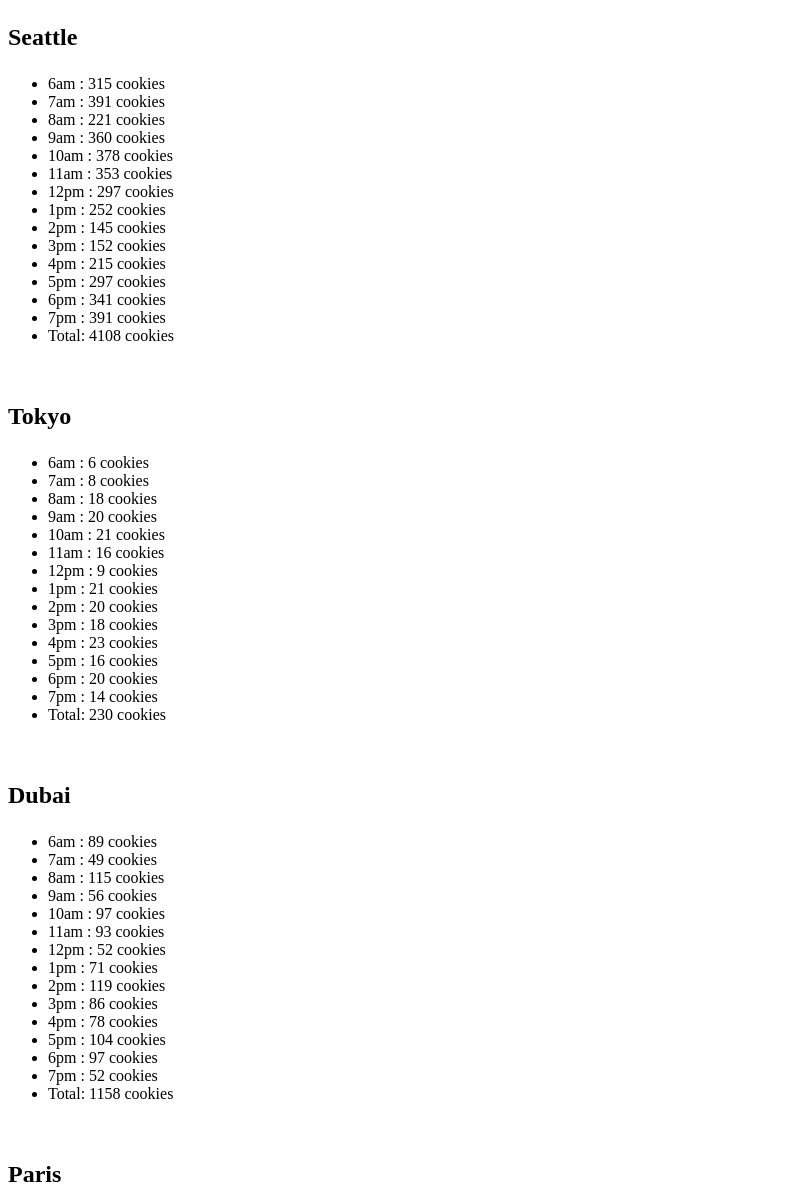
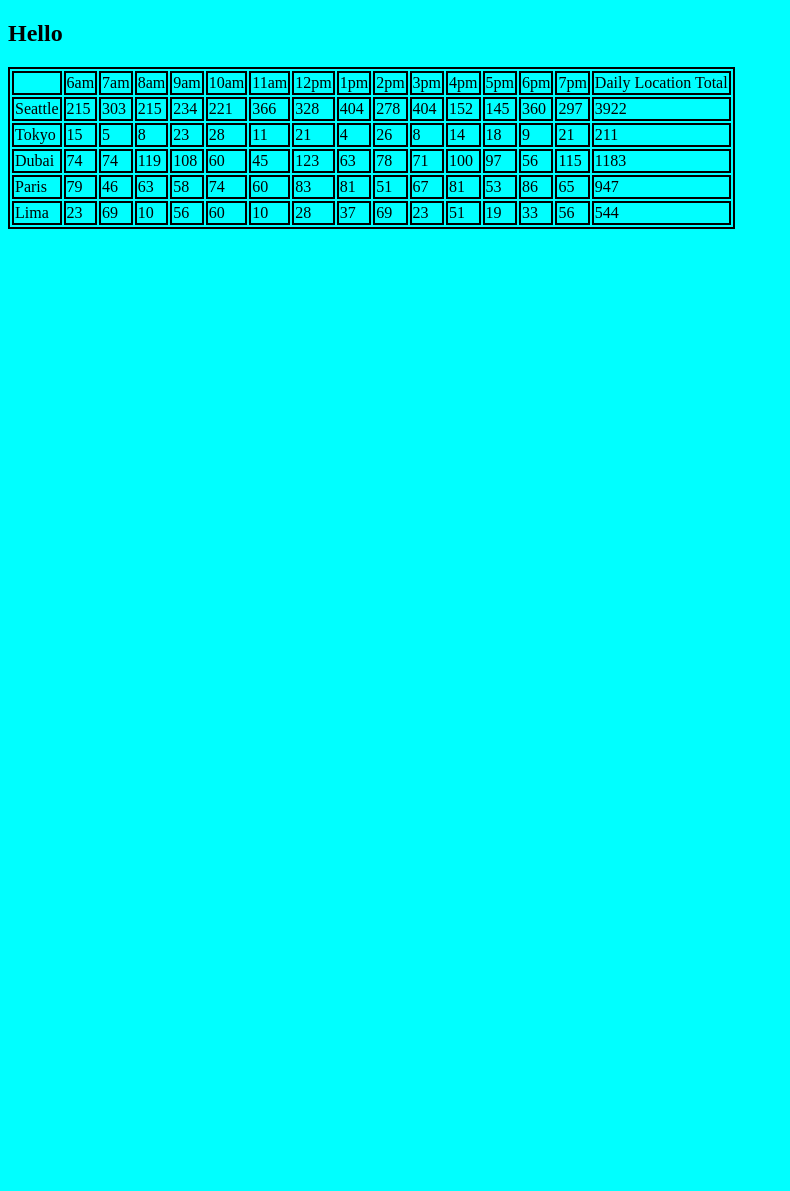
Before and after one commit to HamzaLTUC/cookie-stand, a plain HTML site: page sales.html in a window 1280 px wide. Shown: the top 1191 px of the page, without its empty margins (0-790 px from the left). After the commit the page ends 800 px from the top, so only its background shows below. Drawn offline with Linux system fonts and the light colour scheme.

Commit message:
added table

```diff
--- a/css/style.css
+++ b/css/style.css
@@ -36,3 +36,7 @@ img{
 body{
     background-color: cyan;
 }
+
+table, th, td {
+  border: 2px solid black;
+}
--- a/js/app.js
+++ b/js/app.js
@@ -1,232 +1,265 @@
 'use strict';
 let hours = ['6am', '7am', '8am', '9am', '10am', '11am', '12pm', '1pm', '2pm', '3pm', '4pm', '5pm', '6pm', '7pm'];
+let branches =[];
+// Let Total = [];
 
-let firstBranch = document.getElementById('Seattle');
-let para = document.createElement('P');
-firstBranch.appendChild(para);
-para.innerHTML = 'Seattle';
-let div1 = document.getElementById('SeattleList');
+let table= document.getElementById('SalmonTable');
 
-let unorderlist = document.createElement('ul');
-div1.appendChild(unorderlist);
+// header Function
+function header (){
+  let tableRow = document.createElement('tr');
+  table.appendChild(tableRow);
+  let tableData1=document.createElement('td');
+  tableRow.appendChild(tableData1);
+  tableData1.textContent= ' ';
+  for (let index = 0; index < hours.length; index++) {
+    let tableData=document.createElement('td');
+    tableRow.appendChild(tableData);
+    tableData.textContent=hours[index];
+
+  }
+  let tableData2=document.createElement('td');
+  tableRow.appendChild(tableData2);
+  tableData2.textContent= 'Daily Location Total';
+}
+header();
+// content function
+Stores.prototype.content=function(){
+  let tableRow = document.createElement('tr');
+  table.appendChild(tableRow);
+  let tableData1=document.createElement('td');
+  tableRow.appendChild(tableData1);
+  tableData1.innerHTML = this.storeName;
+  for (let index = 0; index < this.data.length; index++) {
+    let tableData=document.createElement('td');
+    tableRow.appendChild(tableData);
+    tableData.textContent= this.data[index];
+  }
+  let tableData=document.createElement('td');
+  tableRow.appendChild(tableData);
+  tableData.textContent= this.sum;
+
+};
+
+// Random function
+function Stores (storeName,maxHoursCustomers,minHoursCustomer,avgCookiesByCustomer) {
+  this.storeName = storeName;
+  this.maxHoursCustomers=maxHoursCustomers;
+  this.minHoursCustomer=minHoursCustomer;
+  this.avgCookiesByCustomer=avgCookiesByCustomer;
+  this.sum= 0;
+  this.data= [];
+  this.random();
+  branches.push(this);
+}
+
+Stores.prototype.random= function () {
+  for (let i = 0; i < hours.length; i++) {
+    let arrData = Math.ceil((getRandomInt(this.minHoursCustomer, this.maxHoursCustomers)) * this.avgCookiesByCustomer);
+    this.data.push(arrData);
+    this.sum = this.sum + arrData;
+  }
+};
 
 
 
-let Seattle = {
-  maxHoursCustomers: 65,
-  minHoursCustomer: 23,
-  avgCookiesByCustomer: 6.3,
-  sum: 0,
-  data: [],
-
-  random: function () {
-    for (let i = 0; i < hours.length; i++) {
-      let arrData = Math.ceil((getRandomInt(this.minHoursCustomer, this.maxHoursCustomers)) * this.avgCookiesByCustomer);
-      this.data.push(arrData);
-      this.sum = this.sum + arrData;
-    }
-
-  },
-  cookieRender: function () {
-
-
-
-    for (let i = 0; i < hours.length; i++) {
-      let list = document.createElement('li');
-      unorderlist.appendChild(list);
-      list.innerHTML = hours[i] + ' : ' + this.data[i] + ' cookies';
-    }
-    let list = document.createElement('li');
-    unorderlist.appendChild(list);
-    list.innerHTML = 'Total: ' + this.sum + ' cookies';
-
-  }
-};
-Seattle.random();
-Seattle.cookieRender();
-
-//Here is is the 2nd branch
-
-let secondtBranch = document.getElementById('Tokyo');
-let para2 = document.createElement('P');
-secondtBranch.appendChild(para2);
-para2.innerHTML = 'Tokyo';
-let divTokyo = document.getElementById('TokyoList');
-
-let unorderlist2 = document.createElement('ul');
-divTokyo.appendChild(unorderlist2);
-
-
-let Tokyo = {
-  maxHoursCustomers: 24,
-  minHoursCustomer: 3,
-  avgCookiesByHour: 1.2,
-  data: [],
-  sum: 0,
-
-  random: function () {
-    for (let i = 0; i < hours.length; i++) {
-      let arrData = Math.ceil((getRandomInt(this.minHoursCustomer, this.maxHoursCustomers)) * this.avgCookiesByHour);
-      this.data.push(arrData);
-      this.sum = this.sum + arrData;
-    }
-
-  },
-  cookieRender: function () {
-
-
-
-    for (let i = 0; i < hours.length; i++) {
-      let list = document.createElement('li');
-      unorderlist2.appendChild(list);
-      list.innerHTML = hours[i] + ' : ' + this.data[i] + ' cookies';
-    }
-    let list = document.createElement('li');
-    unorderlist2.appendChild(list);
-    list.innerHTML = 'Total: ' + this.sum + ' cookies';
-
-  }
-};
-Tokyo.random();
-Tokyo.cookieRender();
+new Stores('Seattle', '65','23','6.3');
+new Stores('Tokyo', '24','3','1.2');
+new Stores('Dubai', '38','11','3.7');
+new Stores('Paris', '38','20','2.3');
+new Stores('Lima', '16','2','4.6');
 
 
 
 
-//here the third branch
-let thirdtBranch = document.getElementById('Dubai');
-let para3 = document.createElement('P');
-thirdtBranch.appendChild(para3);
-para3.innerHTML = 'Dubai';
-let div2 = document.getElementById('DubaiList');
-
-let unorderlist3 = document.createElement('ul');
-div2.appendChild(unorderlist3);
-
-let Dubai = {
-  maxHoursCustomers: 38,
-  minHoursCustomer: 11,
-  avgCookiesByHour: 3.7,
-  data:[],
-  sum:0 ,
-
-  random: function () {
-    for (let i = 0; i < hours.length; i++) {
-      let arrData = Math.ceil((getRandomInt(this.minHoursCustomer, this.maxHoursCustomers)) * this.avgCookiesByHour);
-      this.data.push(arrData);
-      this.sum = this.sum + arrData;
-    }
-
-  },
-  cookieRender: function () {
+for(let i=0; i< branches.length;i++){
+  branches[i].content();
+}
 
 
 
-    for (let i = 0; i < hours.length; i++) {
-      let list = document.createElement('li');
-      unorderlist3.appendChild(list);
-      list.innerHTML = hours[i] + ' : ' + this.data[i] + ' cookies';
-    }
-    let list = document.createElement('li');
-    unorderlist3.appendChild(list);
-    list.innerHTML = 'Total: ' + this.sum + ' cookies';
+//Here is is the 2nd branch
 
-  }
-};
+// let secondtBranch = document.getElementById('Tokyo');
+// let para2 = document.createElement('P');
+// secondtBranch.appendChild(para2);
+// para2.innerHTML = 'Tokyo';
+// let divTokyo = document.getElementById('TokyoList');
+
+// let unorderlist2 = document.createElement('ul');
+// divTokyo.appendChild(unorderlist2);
 
 
-Dubai.random();
-Dubai.cookieRender();
+// let Tokyo = {
+//   maxHoursCustomers: 24,
+//   minHoursCustomer: 3,
+//   avgCookiesByHour: 1.2,
+//   data: [],
+//   sum: 0,
 
-//here the fourth branch
+//   random: function () {
+//     for (let i = 0; i < hours.length; i++) {
+//       let arrData = Math.ceil((getRandomInt(this.minHoursCustomer, this.maxHoursCustomers)) * this.avgCookiesByHour);
+//       this.data.push(arrData);
+//       this.sum = this.sum + arrData;
+//     }
 
-let fourthBranch = document.getElementById('Paris');
-let para4 = document.createElement('P');
-fourthBranch.appendChild(para4);
-para4.innerHTML = 'Paris';
-let divParis = document.getElementById('ParisList');
-
-let unorderlist4 = document.createElement('ul');
-divParis .appendChild(unorderlist4);
-
-
-let Paris = {
-  maxHoursCustomers: 38,
-  minHoursCustomer: 20,
-  avgCookiesByHour: 2.3,
-  data:[],
-  sum:0,
-
-  random : function () {
-    for (let i = 0; i < hours.length; i++) {
-      let arrData = Math.ceil((getRandomInt(this.minHoursCustomer, this.maxHoursCustomers)) * this.avgCookiesByHour);
-      this.data.push(arrData);
-      this.sum = this.sum + arrData;
-    }
-
-  },
-  cookieRender: function () {
-
-    for (let i = 0; i < hours.length; i++) {
-      let list = document.createElement('li');
-      unorderlist4.appendChild(list);
-      list.innerHTML = hours[i] + ' : ' + this.data[i] + ' cookies';
-    }
-    let list = document.createElement('li');
-    unorderlist4.appendChild(list);
-    list.innerHTML = 'Total: ' + this.sum + ' cookies';
-
-  }
-};
-
-Paris.random();
-Paris.cookieRender();
-
-//here the 5th branch
-
-let fivthBranch = document.getElementById('Lima');
-let para5 = document.createElement('P');
-fivthBranch.appendChild(para5);
-para5.innerHTML = 'Lima';
-let divLima = document.getElementById('LimaList');
-
-let unorderlist5 = document.createElement('ul');
-divLima .appendChild(unorderlist5);
-
-let Lima = {
-  maxHoursCustomers: 16,
-  minHoursCustomer: 2,
-  avgCookiesByHour: 4.6,
-  data:[],
-  sum:0,
-
-  random : function () {
-    for (let i = 0; i < hours.length; i++) {
-      let arrData = Math.ceil((getRandomInt(this.minHoursCustomer, this.maxHoursCustomers)) * this.avgCookiesByHour);
-      this.data.push(arrData);
-      this.sum = this.sum + arrData;
-    }
-
-  },
-  cookieRender: function () {
-
-    for (let i = 0; i < hours.length; i++) {
-      let list = document.createElement('li');
-      unorderlist5.appendChild(list);
-      list.innerHTML = hours[i] + ' : ' + this.data[i] + ' cookies';
-    }
-    let list = document.createElement('li');
-    unorderlist5.appendChild(list);
-    list.innerHTML = 'Total: ' + this.sum + ' cookies';
-
-
-  }
+//   },
+//   cookieRender: function () {
 
 
 
-};
-Lima.random();
-Lima.cookieRender();
+//     for (let i = 0; i < hours.length; i++) {
+//       let list = document.createElement('li');
+//       unorderlist2.appendChild(list);
+//       list.innerHTML = hours[i] + ' : ' + this.data[i] + ' cookies';
+//     }
+//     let list = document.createElement('li');
+//     unorderlist2.appendChild(list);
+//     list.innerHTML = 'Total: ' + this.sum + ' cookies';
+
+//   }
+// };
+// Tokyo.random();
+// Tokyo.cookieRender();
+
+
+
+
+// //here the third branch
+// let thirdtBranch = document.getElementById('Dubai');
+// let para3 = document.createElement('P');
+// thirdtBranch.appendChild(para3);
+// para3.innerHTML = 'Dubai';
+// let div2 = document.getElementById('DubaiList');
+
+// let unorderlist3 = document.createElement('ul');
+// div2.appendChild(unorderlist3);
+
+// let Dubai = {
+//   maxHoursCustomers: 38,
+//   minHoursCustomer: 11,
+//   avgCookiesByHour: 3.7,
+//   data:[],
+//   sum:0 ,
+
+//   random: function () {
+//     for (let i = 0; i < hours.length; i++) {
+//       let arrData = Math.ceil((getRandomInt(this.minHoursCustomer, this.maxHoursCustomers)) * this.avgCookiesByHour);
+//       this.data.push(arrData);
+//       this.sum = this.sum + arrData;
+//     }
+
+//   },
+//   cookieRender: function () {
+
+
+
+//     for (let i = 0; i < hours.length; i++) {
+//       let list = document.createElement('li');
+//       unorderlist3.appendChild(list);
+//       list.innerHTML = hours[i] + ' : ' + this.data[i] + ' cookies';
+//     }
+//     let list = document.createElement('li');
+//     unorderlist3.appendChild(list);
+//     list.innerHTML = 'Total: ' + this.sum + ' cookies';
+
+//   }
+// };
+
+
+// Dubai.random();
+// Dubai.cookieRender();
+
+// //here the fourth branch
+
+// let fourthBranch = document.getElementById('Paris');
+// let para4 = document.createElement('P');
+// fourthBranch.appendChild(para4);
+// para4.innerHTML = 'Paris';
+// let divParis = document.getElementById('ParisList');
+
+// let unorderlist4 = document.createElement('ul');
+// divParis .appendChild(unorderlist4);
+
+
+// let Paris = {
+//   maxHoursCustomers: 38,
+//   minHoursCustomer: 20,
+//   avgCookiesByHour: 2.3,
+//   data:[],
+//   sum:0,
+
+//   random : function () {
+//     for (let i = 0; i < hours.length; i++) {
+//       let arrData = Math.ceil((getRandomInt(this.minHoursCustomer, this.maxHoursCustomers)) * this.avgCookiesByHour);
+//       this.data.push(arrData);
+//       this.sum = this.sum + arrData;
+//     }
+
+//   },
+//   cookieRender: function () {
+
+//     for (let i = 0; i < hours.length; i++) {
+//       let list = document.createElement('li');
+//       unorderlist4.appendChild(list);
+//       list.innerHTML = hours[i] + ' : ' + this.data[i] + ' cookies';
+//     }
+//     let list = document.createElement('li');
+//     unorderlist4.appendChild(list);
+//     list.innerHTML = 'Total: ' + this.sum + ' cookies';
+
+//   }
+// };
+
+// Paris.random();
+// Paris.cookieRender();
+
+// //here the 5th branch
+
+// let fivthBranch = document.getElementById('Lima');
+// let para5 = document.createElement('P');
+// fivthBranch.appendChild(para5);
+// para5.innerHTML = 'Lima';
+// let divLima = document.getElementById('LimaList');
+
+// let unorderlist5 = document.createElement('ul');
+// divLima .appendChild(unorderlist5);
+
+// let Lima = {
+//   maxHoursCustomers: 16,
+//   minHoursCustomer: 2,
+//   avgCookiesByHour: 4.6,
+//   data:[],
+//   sum:0,
+
+//   random : function () {
+//     for (let i = 0; i < hours.length; i++) {
+//       let arrData = Math.ceil((getRandomInt(this.minHoursCustomer, this.maxHoursCustomers)) * this.avgCookiesByHour);
+//       this.data.push(arrData);
+//       this.sum = this.sum + arrData;
+//     }
+
+//   },
+//   cookieRender: function () {
+
+//     for (let i = 0; i < hours.length; i++) {
+//       let list = document.createElement('li');
+//       unorderlist5.appendChild(list);
+//       list.innerHTML = hours[i] + ' : ' + this.data[i] + ' cookies';
+//     }
+//     let list = document.createElement('li');
+//     unorderlist5.appendChild(list);
+//     list.innerHTML = 'Total: ' + this.sum + ' cookies';
+
+
+//   }
+
+
+
+// };
+// Lima.random();
+// Lima.cookieRender();
 
 
 
--- a/sales.html
+++ b/sales.html
@@ -5,10 +5,16 @@
     <meta http-equiv="X-UA-Compatible" content="IE=edge">
     <meta name="viewport" content="width=device-width, initial-scale=1.0">
     <title>Document</title>
+    <link rel="stylesheet" href="./css/style.css">
 </head>
 <body>
     <main>
-    <h2 id='Seattle'> </h2>
+<h2> Hello </h2>
+        <table id="SalmonTable"></table>
+
+
+
+    <!-- <h2 id='Seattle'> </h2>
     <div  id="SeattleList"></div>
     <br>
 
@@ -23,7 +29,7 @@
 
     <br>
     <h2 id='Lima'> </h2>
-    <div  id="LimaList"></div>
+    <div  id="LimaList"></div> -->
 
     </main>
 
```
